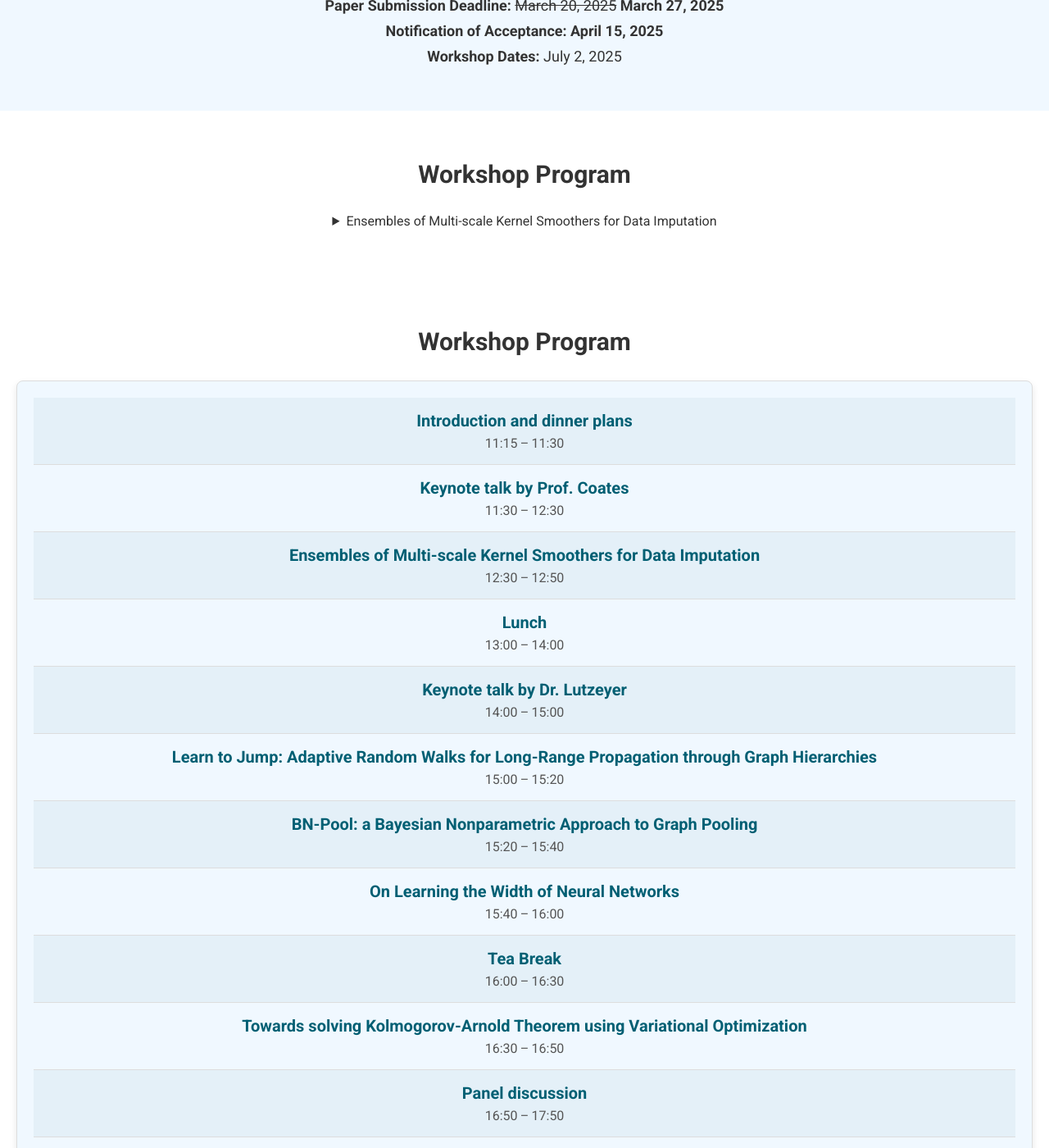
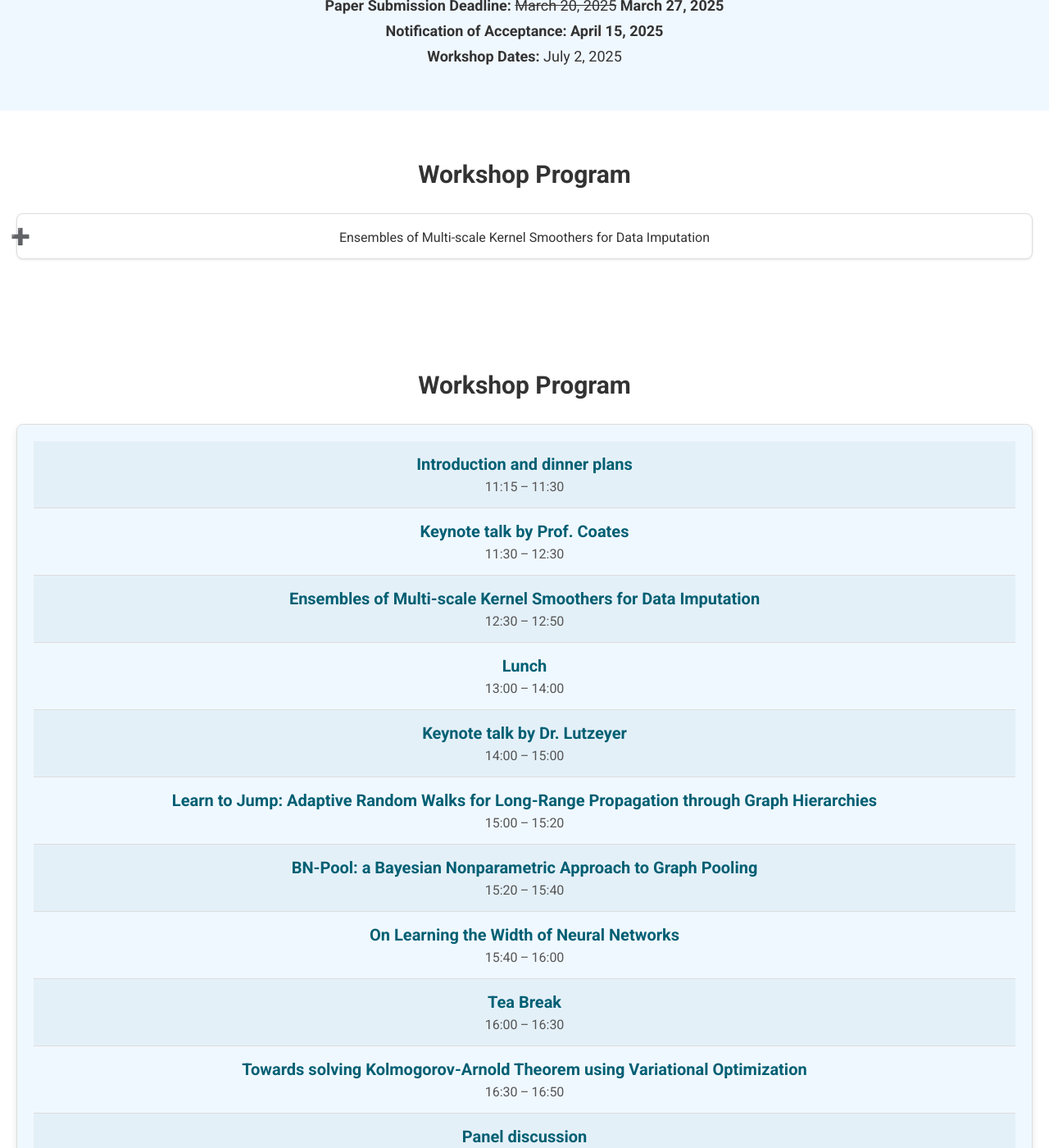
Before and after one commit to combayns2025/combayns2025.github.io, a Jekyll site: the page built from index.md, in a window 1280 px wide and 1400 px high, scrolled down 608 px. Shown: the whole window at 82% size. Built offline with Jekyll 4.4.1, drawn with Linux system fonts in a browser that asks for light colours.

Commit message:
Update style.css

```diff
--- a/assets/css/style.css
+++ b/assets/css/style.css
@@ -485,3 +485,35 @@ main {
     font-size: 14px;
   }
 }
+
+details.card {
+  margin-bottom: 1rem;
+  background-color: #ffffff;
+  border: 1px solid #ddd;
+  border-radius: 0.5rem;
+  box-shadow: 0 1px 3px rgba(0, 0, 0, 0.1);
+  padding: 1rem;
+  transition: box-shadow 0.2s ease;
+}
+
+details.card:hover {
+  box-shadow: 0 4px 10px rgba(0, 0, 0, 0.12);
+}
+
+details.card[open] {
+  background-color: #f9f9f9;
+}
+
+details.card summary {
+  list-style: none;
+  cursor: pointer;
+}
+
+details.card summary::marker {
+  font-size: 1.2em;
+  content: "➕";
+}
+
+details.card[open] summary::marker {
+  content: "➖";
+}
```
